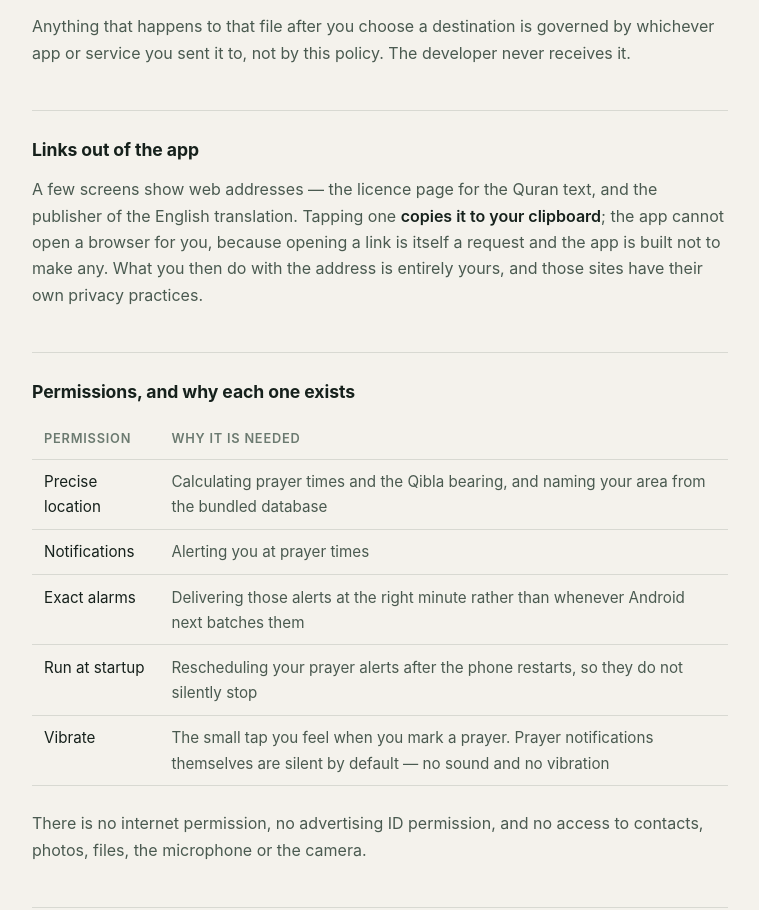
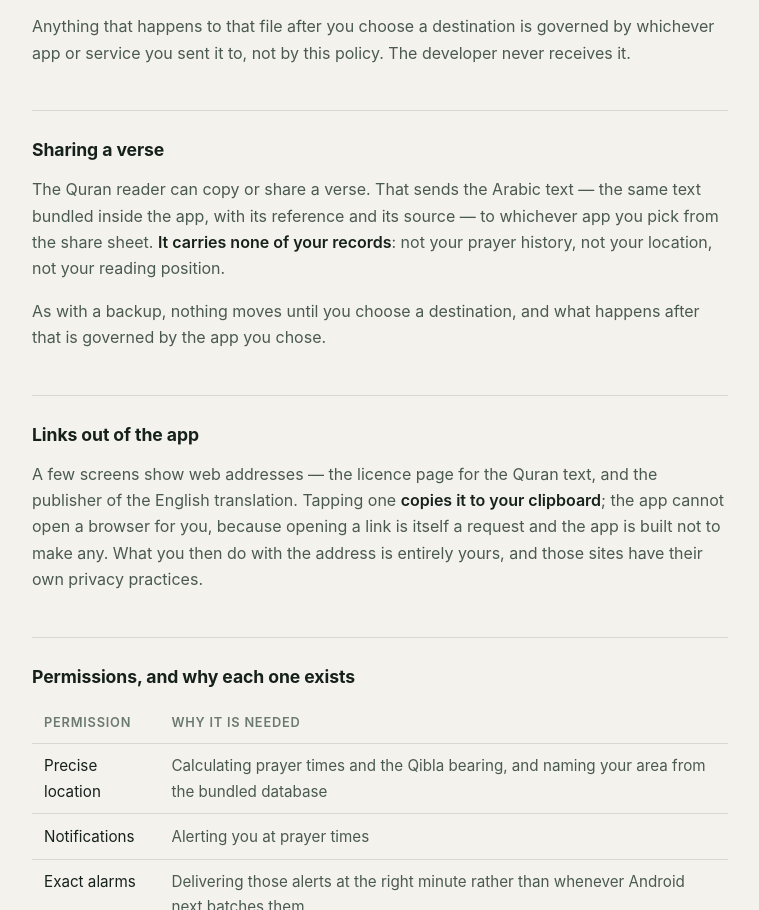
Before and after one commit to VU-96/salahnow, a plain HTML site: page privacy.html in a window 1280 px wide. Shown: the part 2436-3346 px from the top of the page, without its empty margins (260-1019 px from the left). Drawn offline with Linux system fonts and the light colour scheme.

Commit message:
privacy: describe sharing a verse
The reader can now share a verse. It sends the bundled Arabic with its
reference and source, and none of the user's records — which the policy
should say rather than leave to inference.

```diff
--- a/privacy.html
+++ b/privacy.html
@@ -154,6 +154,12 @@
 
 <p>Anything that happens to that file after you choose a destination is governed by whichever app or service you sent it to, not by this policy. The developer never receives it.</p>
 
+<h2>Sharing a verse</h2>
+
+<p>The Quran reader can copy or share a verse. That sends the Arabic text — the same text bundled inside the app, with its reference and its source — to whichever app you pick from the share sheet. <strong>It carries none of your records</strong>: not your prayer history, not your location, not your reading position.</p>
+
+<p>As with a backup, nothing moves until you choose a destination, and what happens after that is governed by the app you chose.</p>
+
 <h2>Links out of the app</h2>
 
 <p>A few screens show web addresses — the licence page for the Quran text, and the publisher of the English translation. Tapping one <strong>copies it to your clipboard</strong>; the app cannot open a browser for you, because opening a link is itself a request and the app is built not to make any. What you then do with the address is entirely yours, and those sites have their own privacy practices.</p>
```
